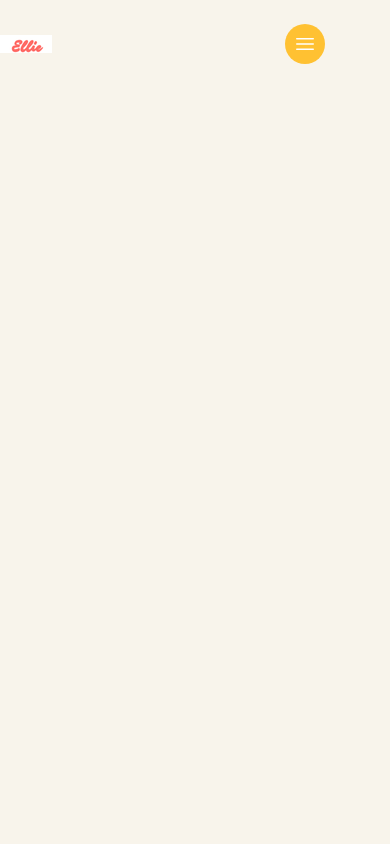
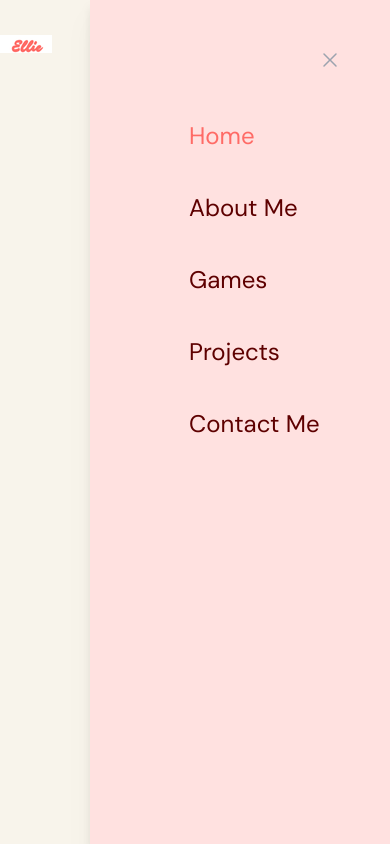
Before and after one commit to elliegance/ellie-website, a React (Vite) app in the folder personal-typescript/: page / in a window 390 px wide. Both pictures are taken after a click on the button 305 px from the left and 44 px from the top of the page. Built offline with nearby package versions, Linux system fonts and the light colour scheme.

Commit message:
chore: make mobile menu

```diff
--- a/personal-typescript/src/scenes/navbar/index.tsx
+++ b/personal-typescript/src/scenes/navbar/index.tsx
@@ -69,7 +69,50 @@
               </div>
           </div>
       </div>
-    </nav>
+      {/* MOBILE MENU MODAL */}
+      {!isAboveMediumScreens && isMenuToggled && (
+        <div className="fixed right-0 bottom-0 z-40 h-full w-[300px] bg-primary-100 drop-shadow-xl">
+          {/* CLOSE ICON */}
+          <div className = "flex justify-end p-12">
+            <button onClick = {() => setIsMenuToggled(!isMenuToggled)}>
+              <XMarkIcon className="h-6 w-6 text-gray-400"/>
+            </button>
+          </div>
+
+
+          {/* MENU ITEMS */}
+          <div className = "ml-[33%] flex flex-col gap-10 text-2xl">
+            <Link
+              page="Home"
+              selectedPage={selectedPage}
+              setSelectedPage={setSelectedPage}
+            />
+            <Link
+              page="About Me"
+              selectedPage={selectedPage}
+              setSelectedPage={setSelectedPage}
+              />
+            <Link
+              page="Games"
+              selectedPage={selectedPage}
+              setSelectedPage={setSelectedPage}
+              />
+            <Link
+              page="Projects"
+              selectedPage={selectedPage}
+              setSelectedPage={setSelectedPage}
+            />
+            <Link
+              page="Contact Me"
+              selectedPage={selectedPage}
+              setSelectedPage={setSelectedPage}
+            />
+
+          </div>
+          </div>
+      )
+    }
+  </nav>
 }
 
 export default Navbar
```
